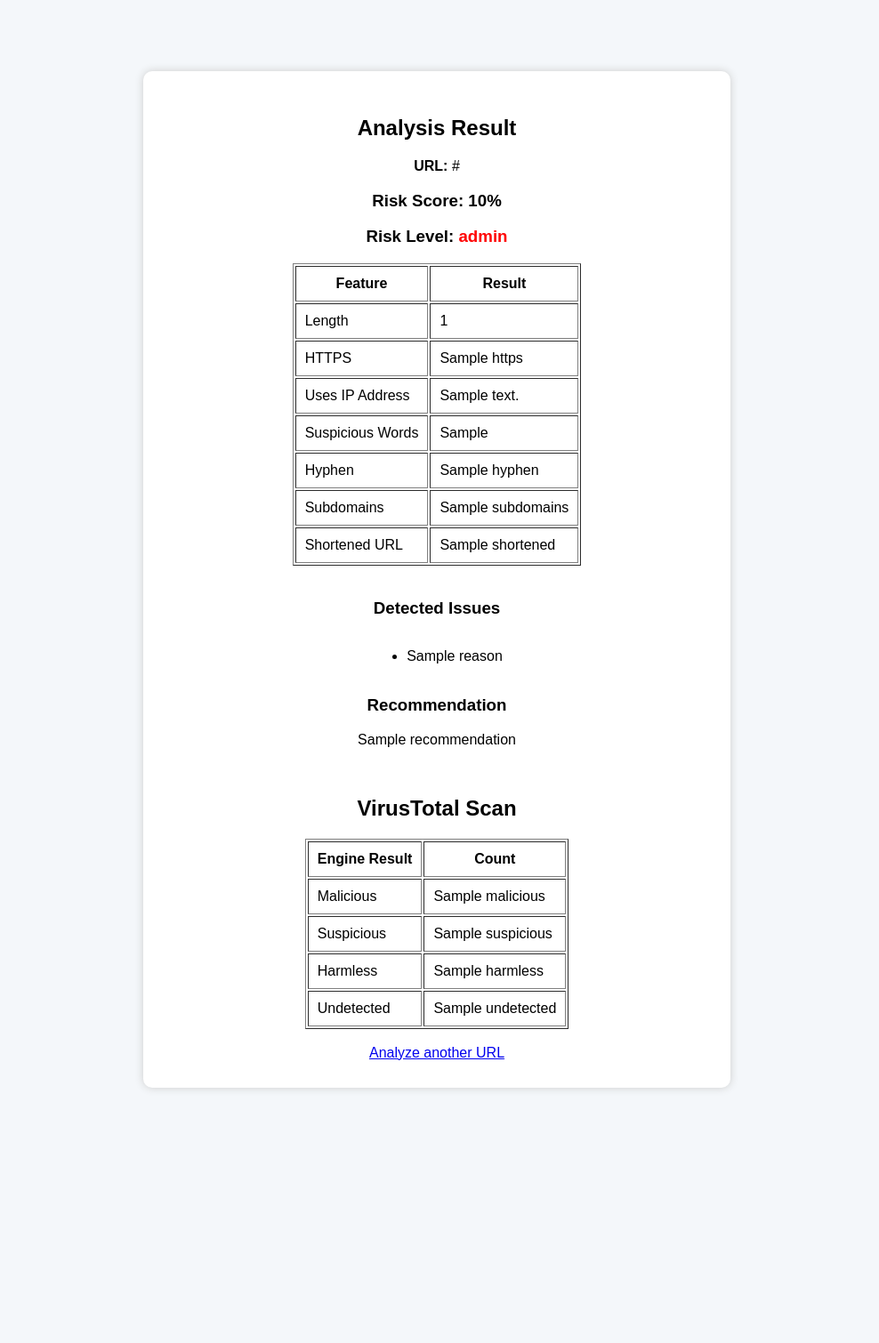
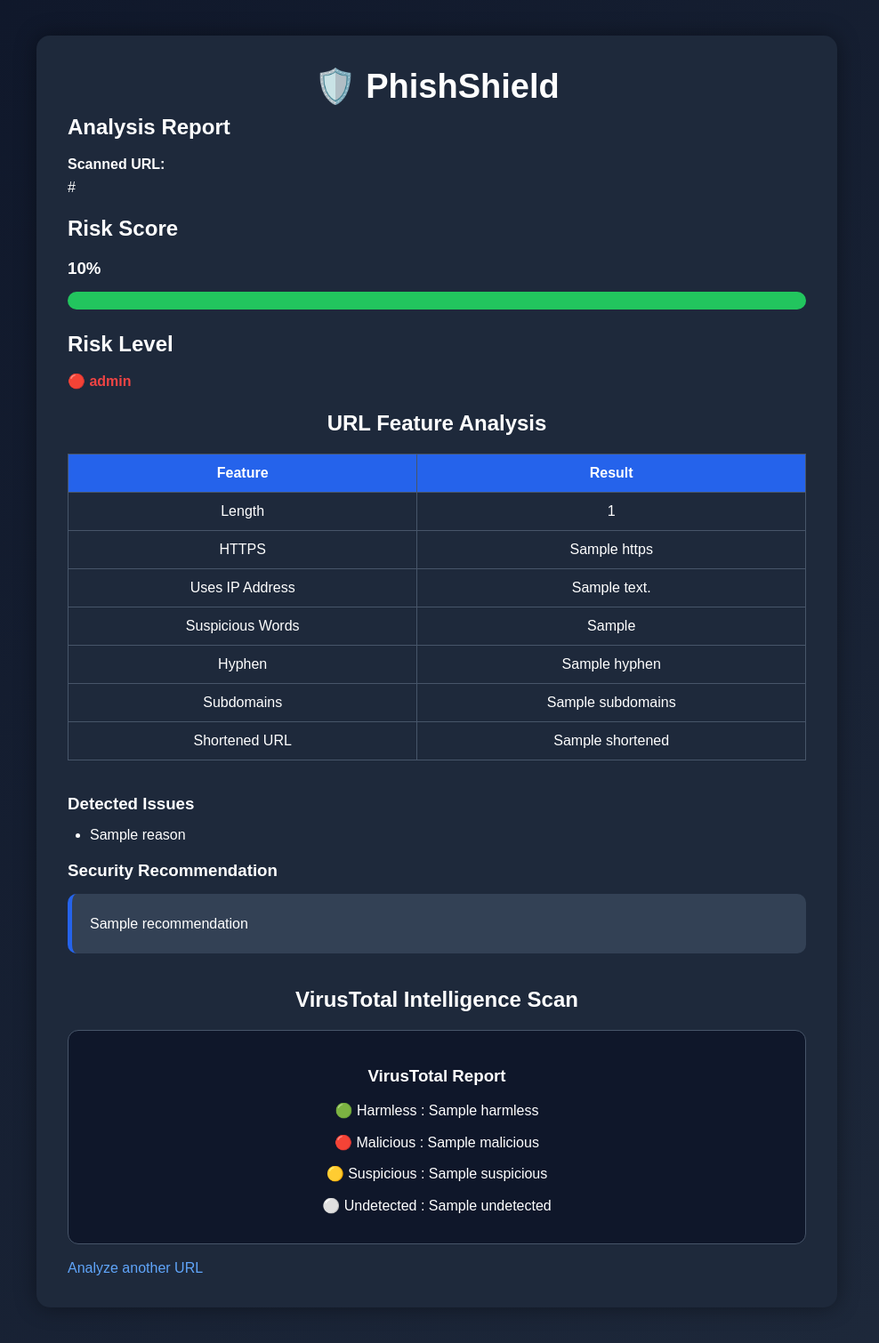
Before and after one commit to Krishna-Gupta-Git/PhishShield-URL-Risk-Analyzer, a Flask app: template templates/result.html in a window 1280 px wide. Shown: the whole page at 89% size, without its empty margins (149-1137 px from the left). Before the commit the page ends 1226 px from the top, so only its background shows below. Run offline with Flask 3, Linux system fonts and the light colour scheme; the template is opened without the code that fills it: most values are stand-ins (such as "Sample title", 1, 10 or a date in 2020).

Commit message:
Better enhancement in UI

```diff
--- a/static/style.css
+++ b/static/style.css
@@ -1,54 +1,332 @@
-body {
-    font-family: Arial, sans-serif;
-    background: #f4f7fa;
-    margin: 0;
+/* Reset */
+
+*{
+    margin:0;
+    padding:0;
+    box-sizing:border-box;
+    font-family:Arial, Helvetica, sans-serif;
 }
 
-.container {
-    width: 600px;
-    margin: 80px auto;
-    background: white;
-    padding: 30px;
-    border-radius: 10px;
-    text-align: center;
-    box-shadow: 0px 0px 10px #ccc;
+/* Body */
+
+body{
+
+    background:linear-gradient(135deg,#0f172a,#1e293b);
+
+    color:white;
+
+    min-height:100vh;
+
+    display:flex;
+
+    justify-content:center;
+
+    align-items:center;
+
+    padding:40px;
+
 }
 
-input {
-    width: 80%;
-    padding: 12px;
-    margin-top: 20px;
+/* Main Card */
+
+.container{
+
+    background:#1e293b;
+
+    width:900px;
+
+    max-width:100%;
+
+    padding:35px;
+
+    border-radius:15px;
+
+    box-shadow:0 0 25px rgba(0,0,0,.4);
+    @keyframes fadeIn{
+
+from{
+
+opacity:0;
+
+transform:translateY(30px);
+
 }
 
-button {
-    margin-top: 20px;
-    padding: 12px 25px;
-    background: #0d6efd;
-    color: white;
-    border: none;
-    border-radius: 6px;
-    cursor: pointer;
+to{
+
+opacity:1;
+
+transform:translateY(0);
+
 }
 
-button:hover {
-    background: #084298;
 }
+
+}
+
+/* Headings */
+
+h1{
+
+    text-align:center;
+
+    margin-bottom:10px;
+
+    font-size:38px;
+
+}
+
+h2{
+
+    margin-bottom:15px;
+
+}
+
+h3{
+
+    margin-top:20px;
+
+    margin-bottom:15px;
+
+}
+
+/* Paragraph */
+
+p{
+
+    margin-bottom:20px;
+
+    line-height:1.6;
+
+}
+
+/* Input */
+
+input{
+
+    width:100%;
+
+    padding:15px;
+
+    border:none;
+
+    border-radius:10px;
+
+    margin-top:15px;
+
+    margin-bottom:20px;
+
+    font-size:17px;
+
+}
+
+/* Button */
+
+button{
+
+padding:16px;
+
+font-size:18px;
+
+font-weight:bold;
+
+background:#2563eb;
+
+border:none;
+
+border-radius:12px;
+
+cursor:pointer;
+
+transition:.3s;
+
+}
+
+button:hover{
+
+transform:translateY(-2px);
+
+background:#1d4ed8;
+
+}button:hover{
+
+    background:#1d4ed8;
+
+}
+
+/* Table */
+
+table{
+
+    width:100%;
+
+    border-collapse:collapse;
+
+    margin-top:20px;
+
+}
+
+table th{
+
+    background:#2563eb;
+
+    color:white;
+
+}
+
+table th,
+table td{
+
+    padding:12px;
+
+    border:1px solid #475569;
+
+    text-align:center;
+
+}
+
+/* Risk Colors */
+
 .low{
-    color:green;
+
+    color:#22c55e;
+
     font-weight:bold;
+
 }
 
 .medium{
-    color:orange;
+
+    color:#facc15;
+
     font-weight:bold;
+
 }
 
 .high{
-    color:red;
+
+    color:#ef4444;
+
     font-weight:bold;
+
 }
 
+/* Links */
+
+a{
+
+    color:#60a5fa;
+
+    text-decoration:none;
+
+}
+
+a:hover{
+
+    text-decoration:underline;
+
+}
+
+/* List */
+
 ul{
-    text-align:left;
-    display:inline-block;
+
+    margin-left:25px;
+
+    margin-top:15px;
+
 }
+
+li{
+
+    margin-bottom:10px;
+
+}
+
+/* Responsive */
+
+@media(max-width:768px){
+
+.container{
+
+    width:100%;
+
+}
+
+h1{
+
+    font-size:28px;
+
+}
+
+}
+.progress-container{
+    width:100%;
+    height:20px;
+    background:#475569;
+    border-radius:20px;
+    overflow:hidden;
+    margin-bottom:25px;
+}
+
+.progress-bar{
+    height:100%;
+    background:#22c55e;
+    transition:width .6s;
+}
+.low-bar{
+    background:#22c55e;
+}
+
+.medium-bar{
+    background:#f59e0b;
+}
+
+.high-bar{
+    background:#ef4444;
+}
+.recommendation{
+
+background:#334155;
+
+padding:20px;
+
+border-left:5px solid #2563eb;
+
+border-radius:10px;
+
+margin-bottom:20px;
+
+line-height:1.7;
+
+}
+.vt-card{
+
+background:#0f172a;
+
+padding:20px;
+
+margin-top:20px;
+
+border-radius:12px;
+
+border:1px solid #475569;
+
+}
+
+.vt-card p{
+
+margin-bottom:10px;
+
+}
+.feature-table{
+
+margin-top:20px;
+
+}
+
+.feature-table tr:hover{
+
+background:#334155;
+
+}
--- a/templates/result.html
+++ b/templates/result.html
@@ -10,34 +10,51 @@
 
 <div class="container">
 
-<h2>Analysis Result</h2>
-<p><strong>URL:</strong> {{ url }}</p>
+<h1>🛡️ PhishShield</h1>
 
-<h3>Risk Score: {{ score }}%</h3>
+<h2>Analysis Report</h2>
 
-<h3>
-Risk Level:
+<p>
+<strong>Scanned URL:</strong><br>
+{{ url }}
+</p>
+
+<h2>Risk Score</h2>
+
+<h3>{{ score }}%</h3>
+<div class="progress-container">
+
+<div
+class="progress-bar
+
+{% if score >= 70 %}
+high-bar
+{% elif score >= 40 %}
+medium-bar
+{% else %}
+low-bar
+{% endif %}"
+ {{ score }}%;>
+</div>
+
+</div>
+<h2>Risk Level</h2>
 
 {% if risk_level == "Low Risk" %}
-<span style="color:green;">
-    {{ risk_level }}
-</span>
+<p class="low">🟢 {{ risk_level }}</p>
 
 {% elif risk_level == "Medium Risk" %}
-<span style="color:orange;">
-    {{ risk_level }}
-</span>
+<p class="medium">🟡 {{ risk_level }}</p>
 
 {% else %}
-<span style="color:red;">
-    {{ risk_level }}
-</span>
+<p class="high">🔴 {{ risk_level }}</p>
+
 {% endif %}
 
 </h3>
 <center>
-<table border="1" cellpadding="10">
-
+    <h2>URL Feature Analysis</h2>
+<table class="feature-table">
 <tr>
     <th>Feature</th>
     <th>Result</th>
@@ -80,6 +97,7 @@ Risk Level:
 
 </table>
 </center>
+
 <br>
 {% if reasons %}
 <h3>Detected Issues</h3>
@@ -94,44 +112,30 @@ Risk Level:
 <p>No suspicious indicators detected.</p>
 {% endif %}
 
-<h3>Recommendation</h3>
+<h3>Security Recommendation</h3>
 
-<p>{{ recommendation }}</p>
-
+<div class="recommendation">
+{{ recommendation }}
+</div>
 <br>
 <center>
-<h2>VirusTotal Scan</h2>
+<h2>VirusTotal Intelligence Scan</h2>
 
 {% if vt_stats %}
 
-<table border="1" cellpadding="10">
+<div class="vt-card">
 
-<tr>
-    <th>Engine Result</th>
-    <th>Count</th>
-</tr>
+<h3>VirusTotal Report</h3>
 
-<tr>
-    <td>Malicious</td>
-    <td>{{ vt_stats.malicious }}</td>
-</tr>
+<p>🟢 Harmless : {{ vt_stats.harmless }}</p>
 
-<tr>
-    <td>Suspicious</td>
-    <td>{{ vt_stats.suspicious }}</td>
-</tr>
+<p>🔴 Malicious : {{ vt_stats.malicious }}</p>
 
-<tr>
-    <td>Harmless</td>
-    <td>{{ vt_stats.harmless }}</td>
-</tr>
+<p>🟡 Suspicious : {{ vt_stats.suspicious }}</p>
 
-<tr>
-    <td>Undetected</td>
-    <td>{{ vt_stats.undetected }}</td>
-</tr>
+<p>⚪ Undetected : {{ vt_stats.undetected }}</p>
 
-</table>
+</div>
 
 {% else %}
 
```
Also changed, not shown: templates/index.html (+11 -7 lines), whois_lookup.py (added, +20 -0 lines).
